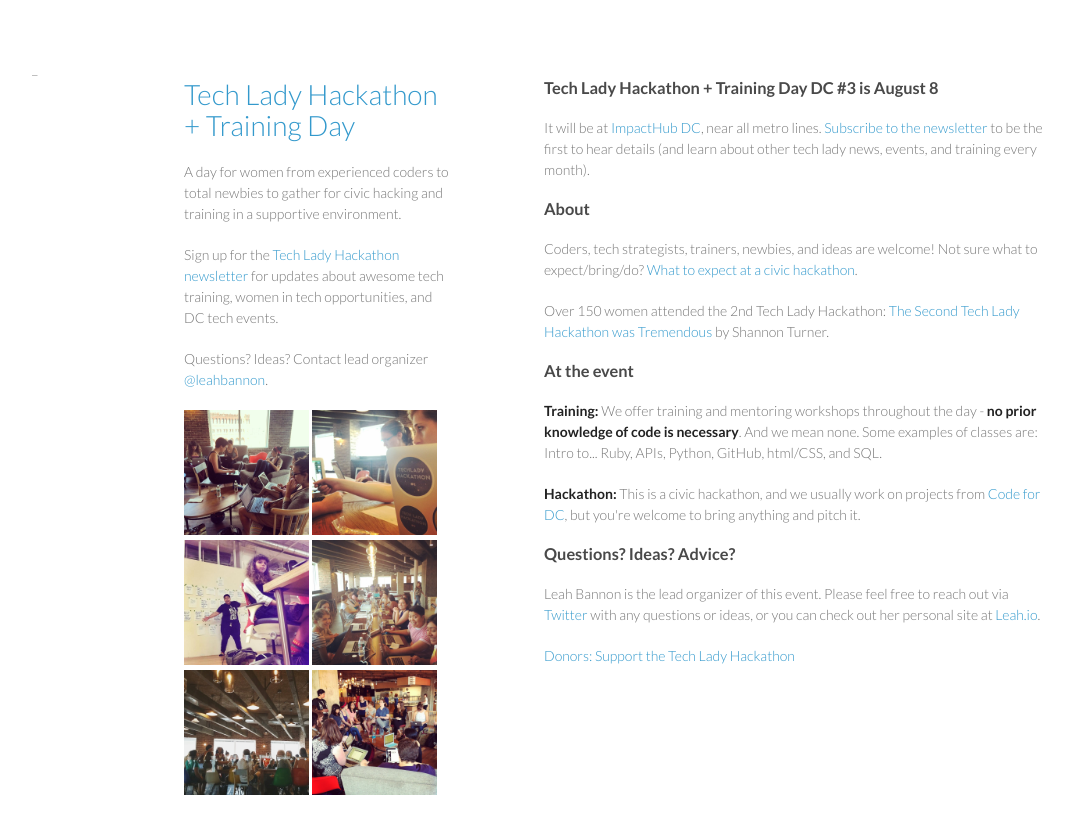
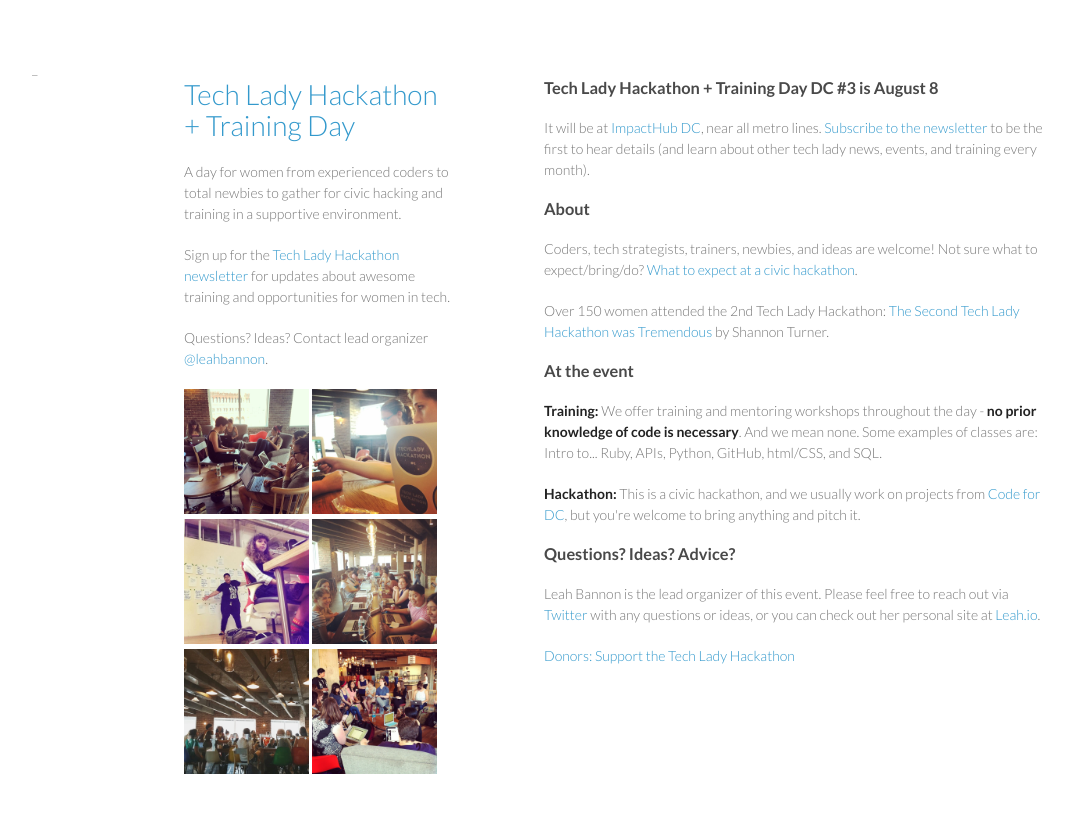
Before and after one commit to leahbannon/techladyhackathon, a Jekyll site: the page built from index.html, in a window 1280 px wide. Shown: the top 834 px of the page, without its empty margins (26-1099 px from the left). Built offline with Jekyll 4.4.1, drawn with Linux system fonts in a browser that asks for light colours.

Commit message:
Update header.html

```diff
--- a/_includes/header.html
+++ b/_includes/header.html
@@ -18,7 +18,7 @@ _<!doctype html>
         <h1><a href="/index">Tech Lady Hackathon + Training Day</a></h1>
         <p>A day for women from experienced coders to total newbies to gather for civic hacking and training in a supportive environment.</p>
 
-        <p>Sign up for the <a href="/newsletter.html">Tech Lady Hackathon newsletter</a> for updates about awesome tech training, women in tech opportunities, and DC tech events.</p>
+        <p>Sign up for the <a href="/newsletter.html">Tech Lady Hackathon newsletter</a> for updates about awesome training and opportunities for women in tech.</p>
         <p>Questions? Ideas? Contact lead organizer <a href="http://twitter.com/leahbannon">@leahbannon</a>.
 <p><a href="http://instagram.com/p/q7EXkowWDY/"><img src="/images/hackathon1.jpg"/ width="125"></a> <a href="http://instagram.com/p/q7fWxmQWKM/"><img src="/images/hackathon5.jpg"/ width="125"></a><br/>
 <a href="https://twitter.com/AliyaRahman/status/498206144822013954/photo/1"><img src="/images/hackathon4.jpg" width="125"></a> <a href="http://instagram.com/p/q7ELl9wWC-/"><img src="/images/hackathon2.jpg"/ width="125"></a><br/>
```
